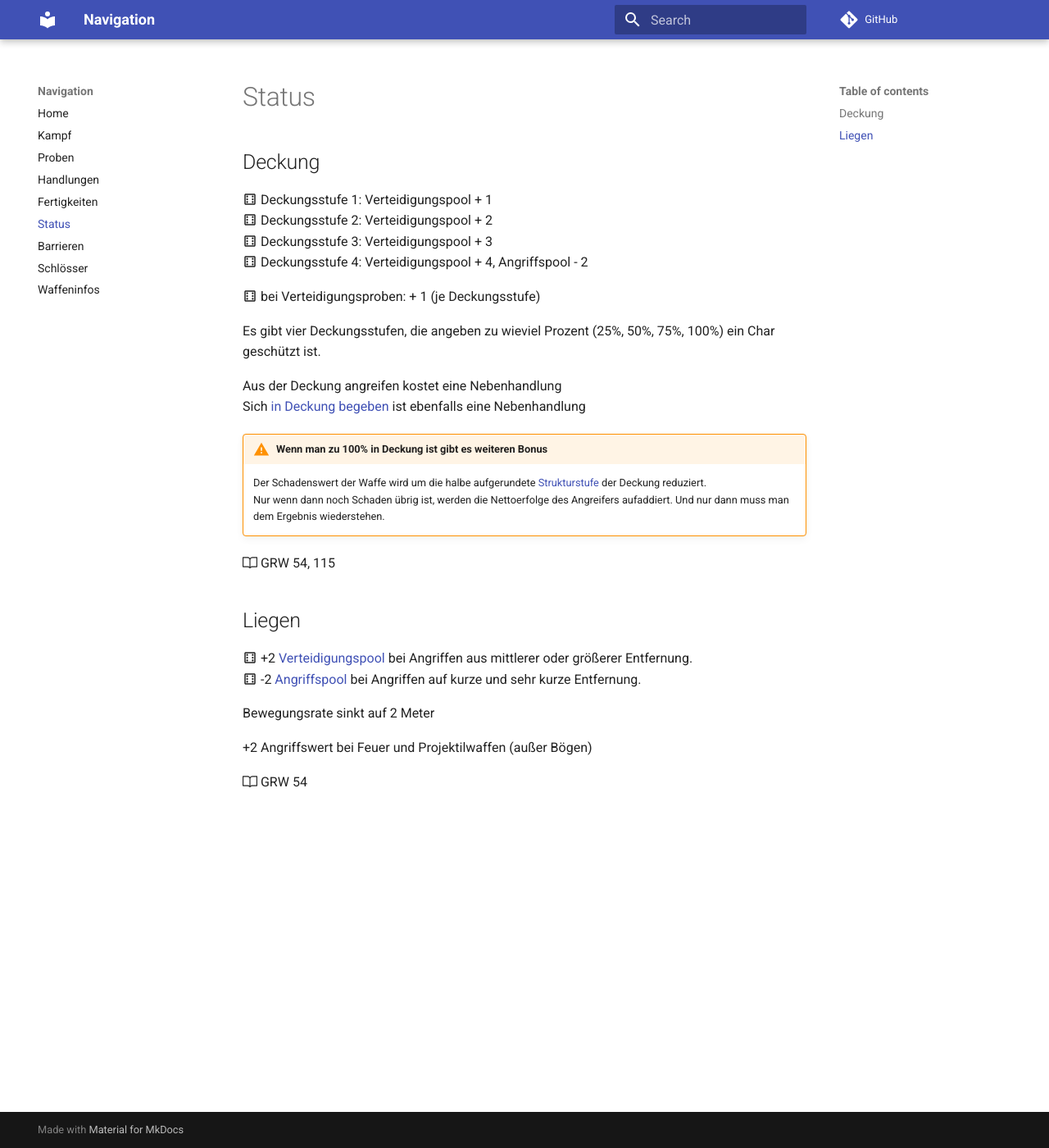
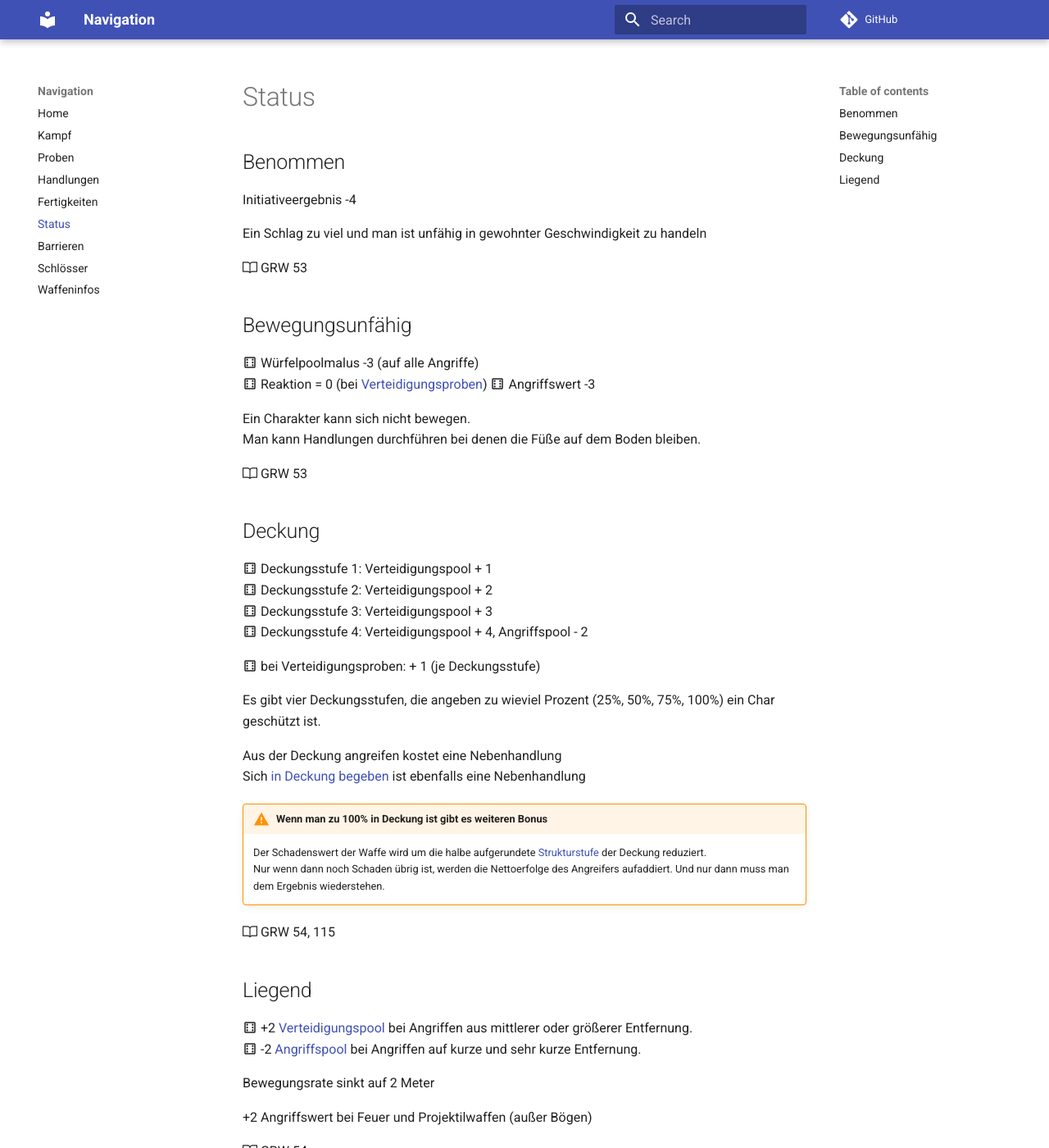
Before and after one commit to mvach/shadowrun6, an MkDocs documentation site: the page built from docs/status.md, in a window 1280 px wide and 1400 px high. Shown: the whole window at 82% size. Built offline with MkDocs 1.6.1 and Material for MkDocs 9.7.7, drawn with Linux system fonts in a browser that asks for light colours; comment, search, counter and statistics services are not loaded.

Commit message:
Mehr Status

```diff
--- a/docs/status.md
+++ b/docs/status.md
@@ -1,4 +1,23 @@
 # Status
+
+## Benommen
+
+Initiativeergebnis -4
+
+Ein Schlag zu viel und man ist unfähig in gewohnter Geschwindigkeit zu handeln
+
+:octicons-book-24: GRW 53
+
+## Bewegungsunfähig
+
+:material-dice-6-outline: Würfelpoolmalus -3 (auf alle Angriffe)
+:material-dice-6-outline: Reaktion = 0 (bei [Verteidigungsproben](kampf.md#wurfeln))
+:material-dice-6-outline: Angriffswert -3
+
+Ein Charakter kann sich nicht bewegen.
+Man kann Handlungen durchführen bei denen die Füße auf dem Boden bleiben.
+
+:octicons-book-24: GRW 53
 
 ## Deckung
 
@@ -21,7 +40,7 @@ Sich [in Deckung begeben](handlungen.md#in-deckung-gehen-i) ist ebenfalls eine N
 
 :octicons-book-24: GRW 54, 115
 
-## Liegen
+## Liegend
 
 :material-dice-6-outline: +2 [Verteidigungspool](kampf.md#wurfeln) bei Angriffen aus mittlerer oder größerer Entfernung.
 :material-dice-6-outline: -2 [Angriffspool](kampf.md#wurfeln) bei Angriffen auf kurze und sehr kurze Entfernung.
```
